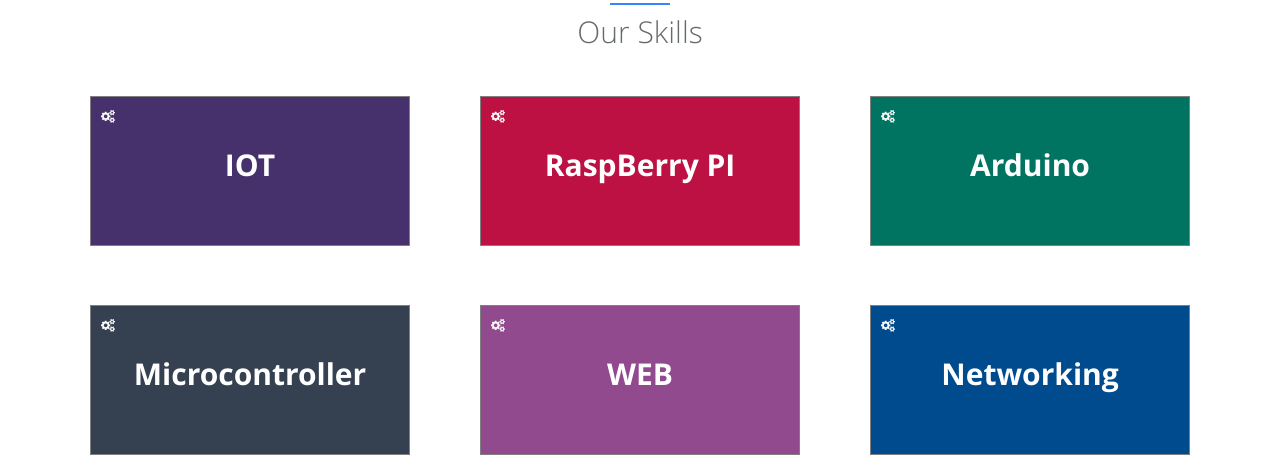
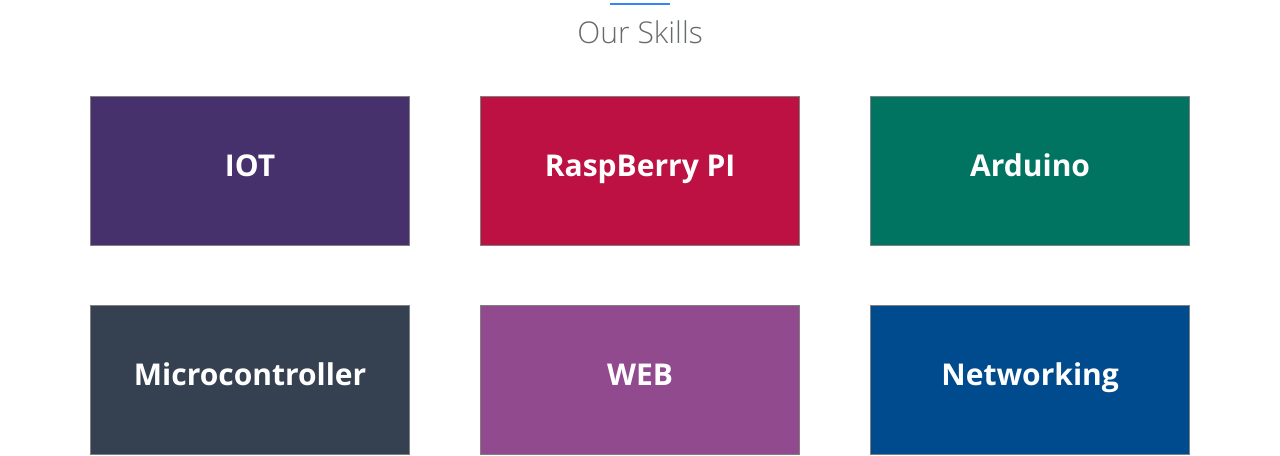
Before and after one commit to takiuddinahmed/mektekbd.github.io, a Jekyll site: the page built from index.html, in a window 1280 px wide and 900 px high, scrolled down 2298 px. Shown: the part 150-606 px from the top of the window. Built offline with Jekyll 4.4.1, drawn with Linux system fonts in a browser that asks for light colours; nearby versions of some CDN libraries; library files that are not in the unit come from our copies.

Commit message:
Update skills.html

```diff
--- a/_includes/sections/skills.html
+++ b/_includes/sections/skills.html
@@ -62,19 +62,19 @@
 <div class="row">
   <div class="col-sm-4">
      <div class="iot wow zoomIn">
-    <span class="fa fa-cogs logo-big"></span><br><br>
+    <span class=""></span><br><br>
     <center><span class="write">IOT</span></center>
     </div>
   </div>
    <div class="col-sm-4">
     <div class="rpi wow zoomIn">
-    <span class="fa fa-cogs logo-big"></span><br><br>
+    <span class=""></span><br><br>
     <center><span class="write">RaspBerry PI</span></center>
     </div>
   </div>
    <div class="col-sm-4">
     <div class="arduino wow zoomIn">
-    <span class="fa fa-cogs logo-big"></span><br><br>
+    <span class="fa"></span><br><br>
     <center><span class="write">Arduino</span></center>
     </div>
   </div>
@@ -82,19 +82,19 @@
 <div class="row">
   <div class="col-sm-4">
     <div class="mc wow zoomIn">
-    <span class="fa fa-cogs logo-big"></span><br><br>
+    <span class="fa"></span><br><br>
     <center><span class="write">Microcontroller</span></center>
     </div>
   </div>
    <div class="col-sm-4">
     <div class="web wow zoomIn">
-    <span class="fa fa-cogs logo-big"></span><br><br>
+    <span class="fa"></span><br><br>
     <center><span class="write">WEB</span></center>
     </div>
   </div>
    <div class="col-sm-4">
     <div class="net wow zoomIn">
-    <span class="fa fa-cogs logo-big"></span><br><br>
+    <span class="fa"></span><br><br>
     <center><span class="write">Networking</span></center>
     </div>
   </div>
```
